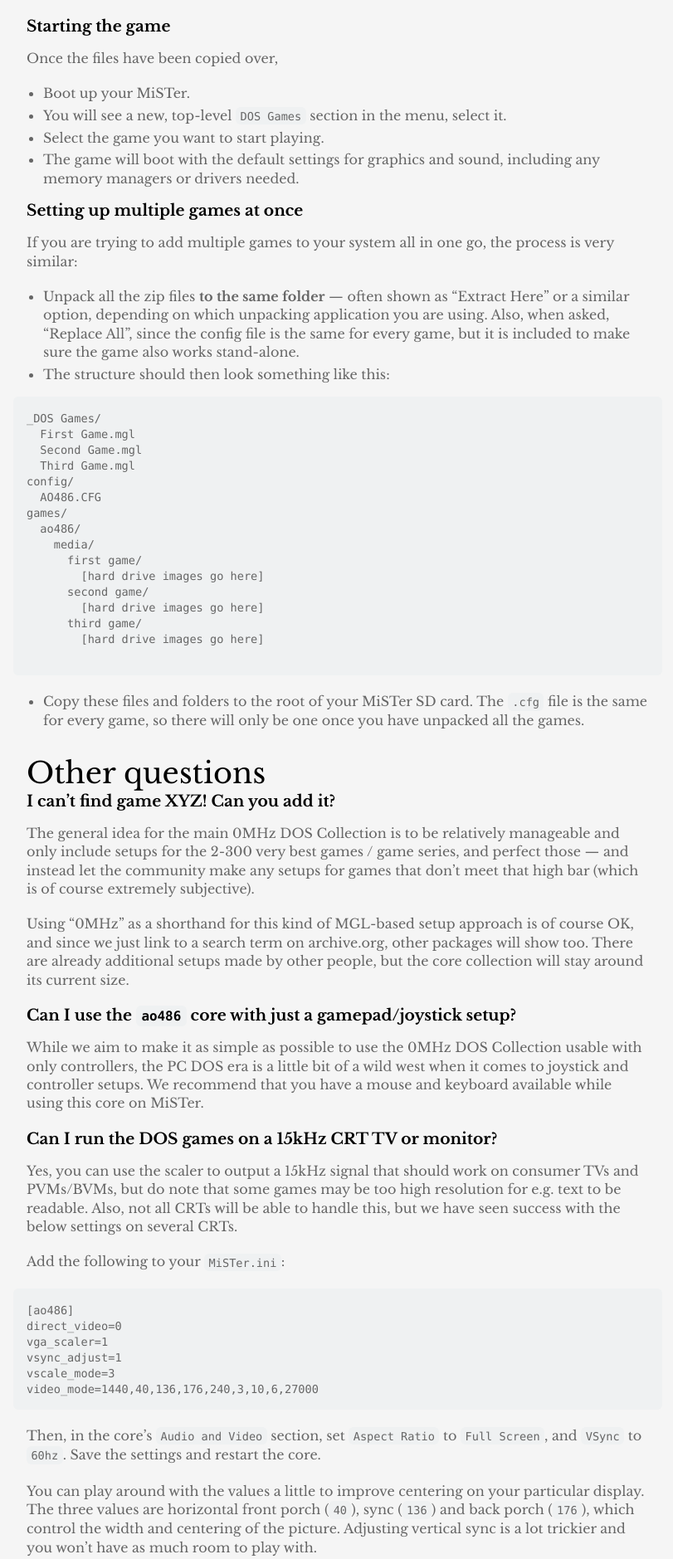
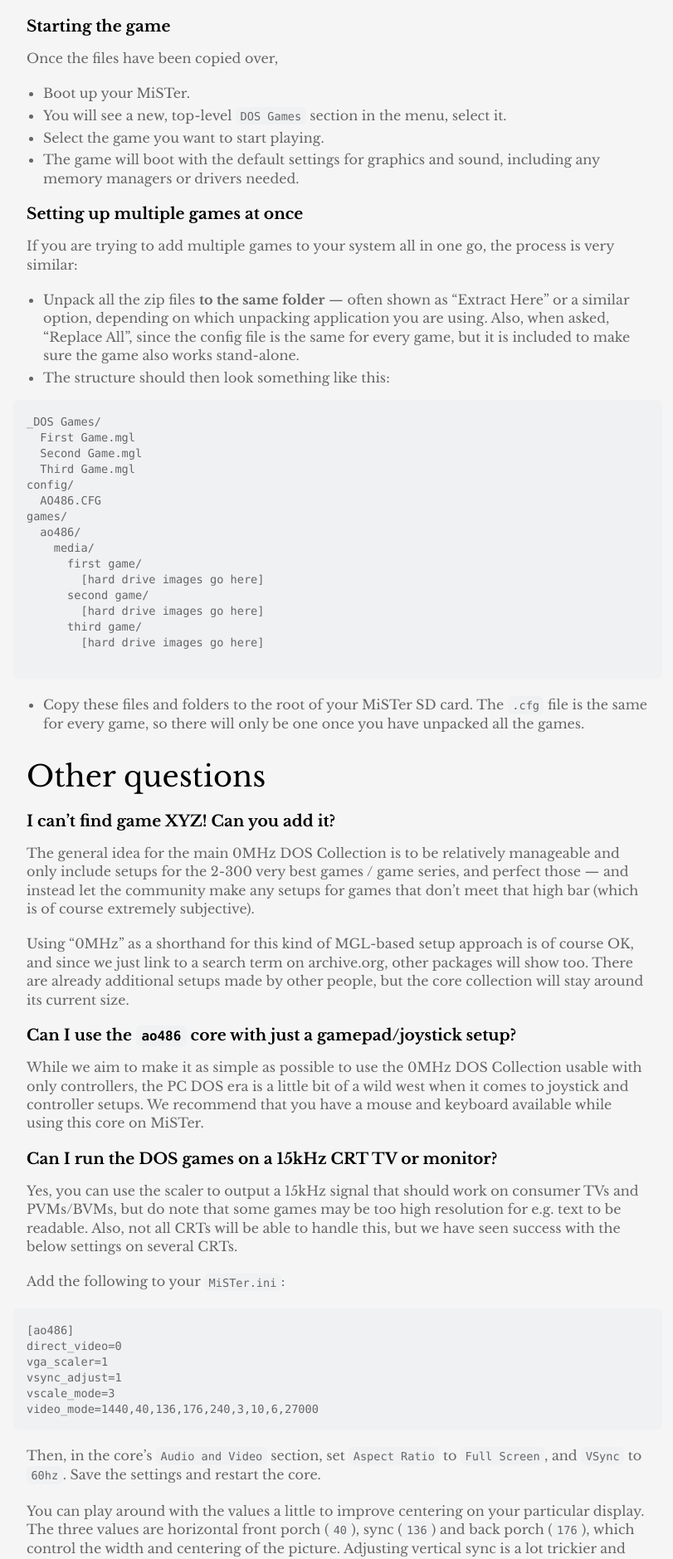
Before and after one commit to 0mhz-net/0mhz-net.github.io, a Jekyll site: the page built from docs.md, in a window 1280 px wide. Shown: the part 764-2643 px from the top of the page at 83% size, without its empty margins (233-1044 px from the left). Built offline with Jekyll 4.4.1, drawn with Linux system fonts in a browser that asks for light colours.

Commit message:
Unnecessary

```diff
--- a/_includes/0mhz.css
+++ b/_includes/0mhz.css
@@ -443,9 +443,6 @@
 .blog-post .author .blurb {
 text-align: center;
 }
-.blog-post h3 {
-margin: 0;
-}
 .blog-post h3 a {
 color: #000;
 text-decoration: none;
```
